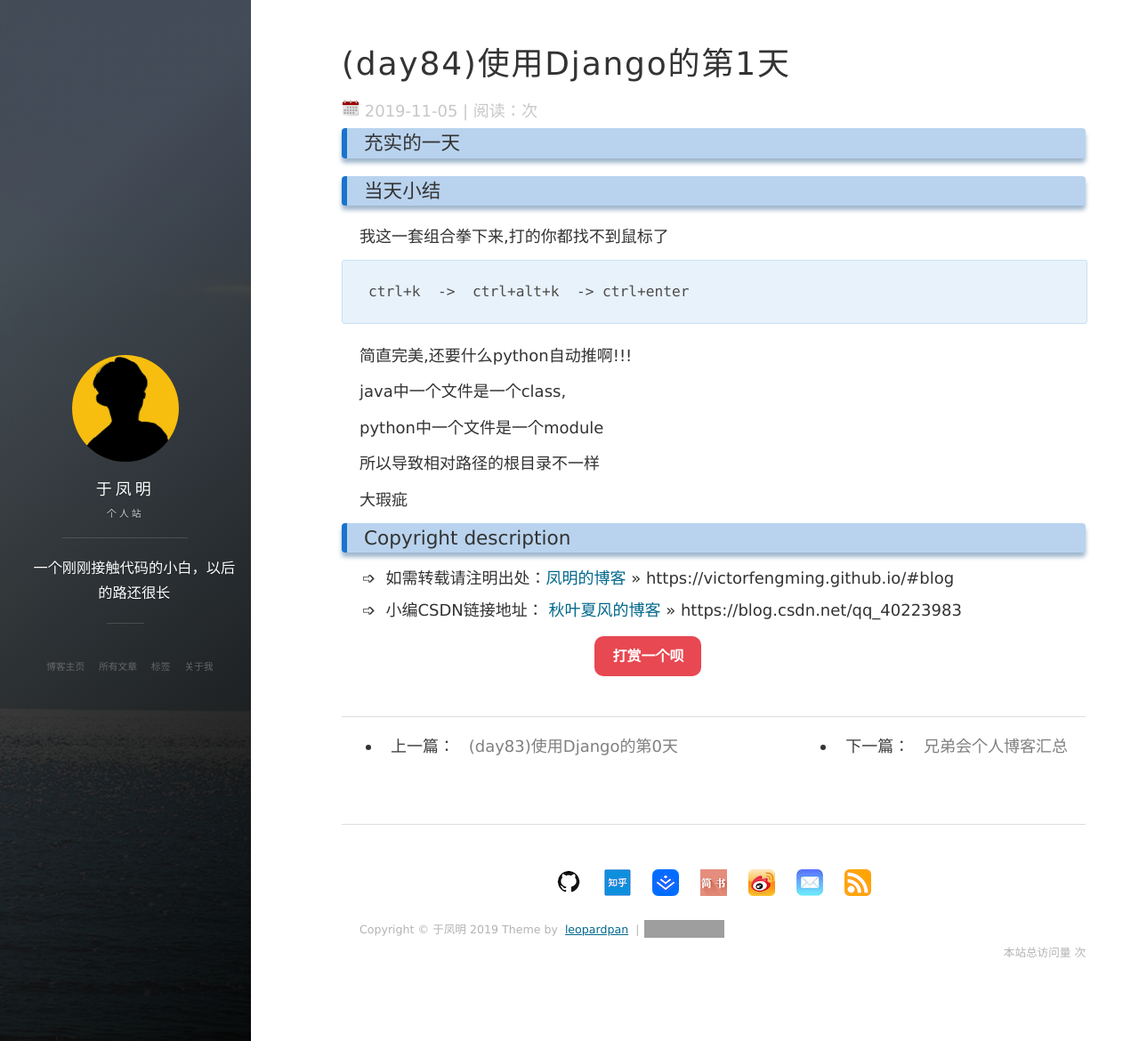
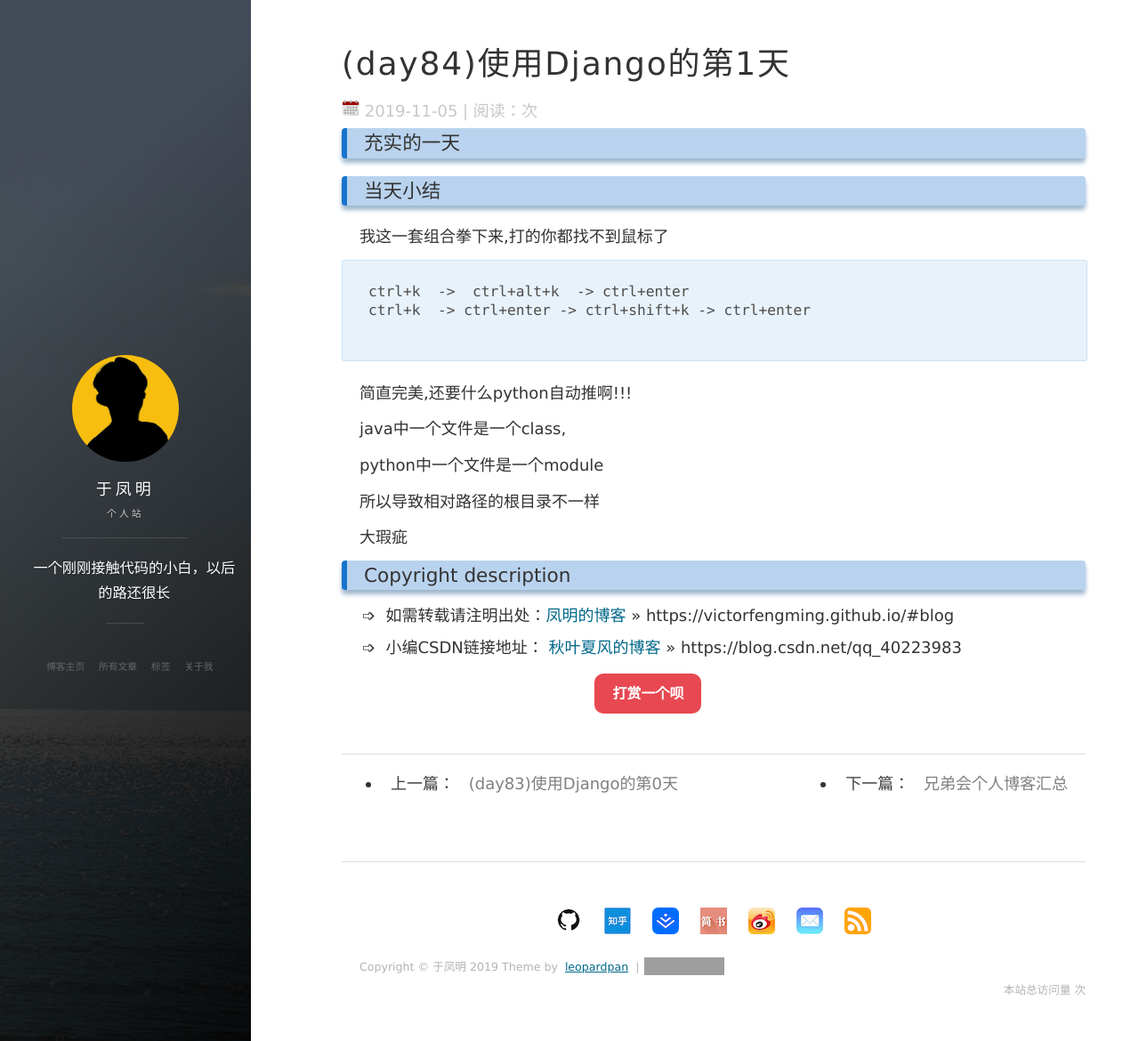
Before and after one commit to victorfengming/victorfengming.github.io.leopardpan, a Jekyll site: the page built from _posts/daily/November/2019-11-05-day84.md, in a window 1280 px wide and 1170 px high. Shown: the whole window at 89% size. Built offline with Jekyll 4.4.1, drawn with Linux system fonts in a browser that asks for light colours; nearby versions of some CDN libraries; comment, search, counter and statistics services are not loaded; grey boxes are pictures that could not be loaded.

Commit message:
快速commit+push

````diff
--- a/_posts/daily/November/2019-11-05-day84.md
+++ b/_posts/daily/November/2019-11-05-day84.md
@@ -12,6 +12,8 @@ tags: XDH
 我这一套组合拳下来,打的你都找不到鼠标了
 ```
 ctrl+k  ->  ctrl+alt+k  -> ctrl+enter
+ctrl+k  -> ctrl+enter -> ctrl+shift+k -> ctrl+enter
+
 ```
 简直完美,还要什么python自动推啊!!!
 
````
